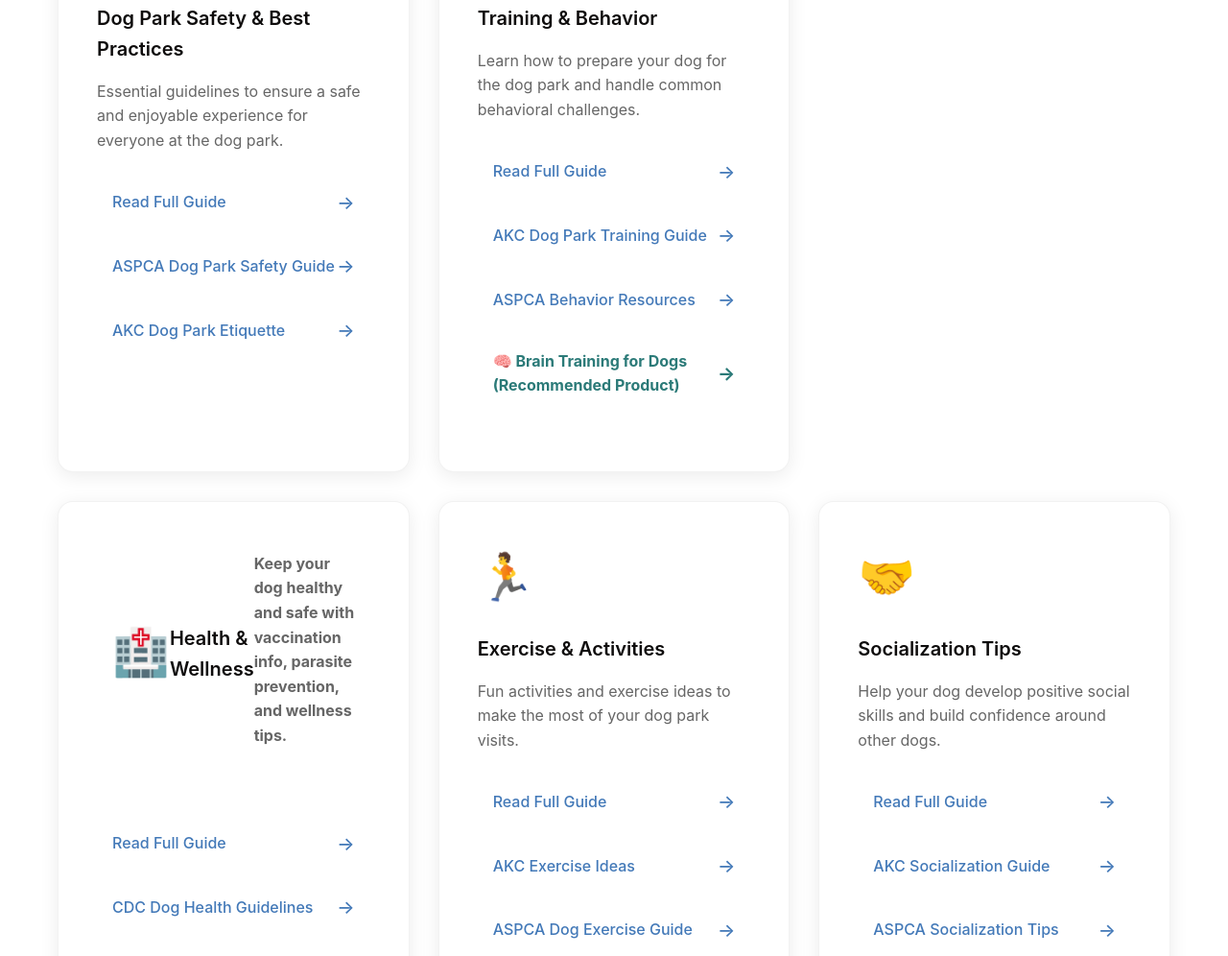
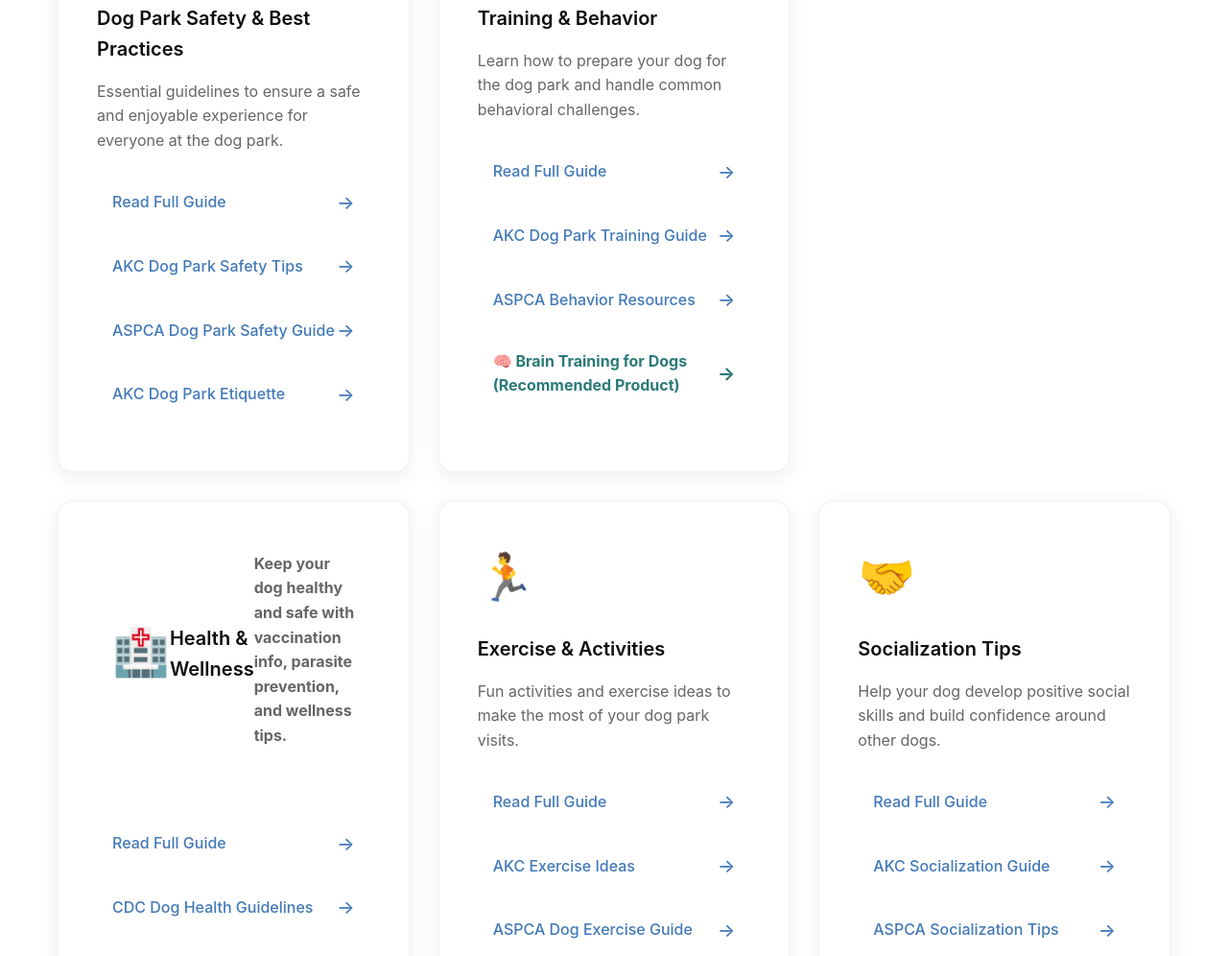
Before and after one commit to linking2success/texas-dog-parks, a website: page resources.html in a window 1280 px wide. Shown: the part 1368-2364 px from the top of the page at 96% size. Drawn offline with Linux system fonts and the light colour scheme.

Commit message:
Updated resources.html file

```diff
--- a/resources.html
+++ b/resources.html
@@ -39,6 +39,7 @@
         </div>
     </header>
 
+
     <!-- Hero Section -->
     <section class="hero hero-resources">
         <div class="container">
@@ -48,6 +49,7 @@
             </div>
         </div>
     </section>
+
 
     <!-- Special Free Checklist Download -->
     <section class="special-download-section">
@@ -61,6 +63,7 @@
             </div>
         </div>
     </section>
+
 
     <!-- Resources Grid -->
 <section class="resources-section">
@@ -98,6 +101,11 @@
                 <div class="resource-links">
                     <a href="resource-single.html?type=safety" class="resource-link">
                         <span>Read Full Guide</span>
+                        <span class="link-arrow">→</span>
+
+                    </a>
+                    <a href="https://www.akc.org/expert-advice/lifestyle/dog-park-safety-tips/" target="_blank" rel="noopener noreferrer" class="resource-link">
+                        <span>AKC Dog Park Safety Tips</span>
                         <span class="link-arrow">→</span>
                     </a>
                     <a href="https://www.aspca.org/pet-care/dog-care/dog-park-safety" target="_blank" rel="noopener noreferrer" class="resource-link">
```
